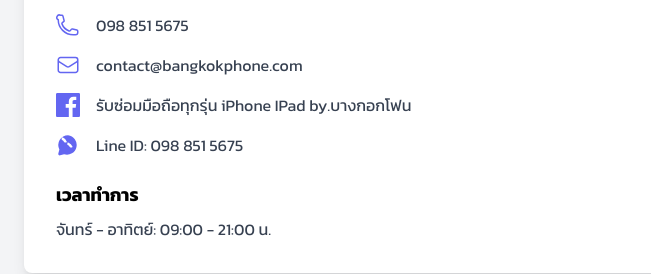
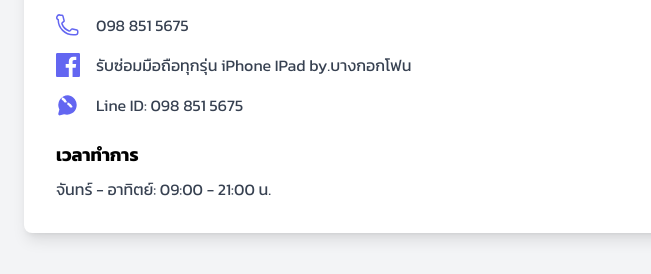
Before and after one commit to mm12346/Bangkokphone, a plain HTML site: page index.html in a window 1280 px wide. Shown: the part 1731-2005 px from the top of the page, 0-651 px from the left. Drawn offline with nearby package versions, Linux system fonts and the light colour scheme; no server answers.

Commit message:
Update index.html

```diff
--- a/index.html
+++ b/index.html
@@ -215,10 +215,6 @@
                           <div class="flex items-center space-x-4 mb-4">
                             <svg class="w-6 h-6 text-indigo-500 flex-shrink-0" xmlns="http://www.w3.org/2000/svg" fill="none" viewBox="0 0 24 24" stroke-width="1.5" stroke="currentColor"><path stroke-linecap="round" stroke-linejoin="round" d="M2.25 6.75c0 8.284 6.716 15 15 15h2.25a2.25 2.25 0 0 0 2.25-2.25v-1.372c0-.516-.351-.966-.852-1.091l-4.423-1.106c-.44-.11-.902.055-1.173.417l-.97 1.293c-.282.376-.769.542-1.21.38a12.035 12.035 0 0 1-7.143-7.143c-.162-.441.004-.928.38-1.21l1.293-.97c.363-.271.527-.734.417-1.173L6.963 3.102a1.125 1.125 0 0 0-1.091-.852H4.5A2.25 2.25 0 0 0 2.25 6.75Z" /></svg>
                             <a href="tel:0988515675" class="text-gray-700 hover:text-indigo-600">098 851 5675</a>
-                         </div>
-                         <div class="flex items-center space-x-4 mb-4">
-                             <svg class="w-6 h-6 text-indigo-500 flex-shrink-0" xmlns="http://www.w3.org/2000/svg" fill="none" viewBox="0 0 24 24" stroke-width="1.5" stroke="currentColor"><path stroke-linecap="round" stroke-linejoin="round" d="M21.75 6.75v10.5a2.25 2.25 0 0 1-2.25 2.25h-15a2.25 2.25 0 0 1-2.25-2.25V6.75m19.5 0A2.25 2.25 0 0 0 19.5 4.5h-15a2.25 2.25 0 0 0-2.25 2.25m19.5 0v.243a2.25 2.25 0 0 1-1.07 1.916l-7.5 4.615a2.25 2.25 0 0 1-2.36 0L3.32 8.91a2.25 2.25 0 0 1-1.07-1.916V6.75" /></svg>
-                             <a href="mailto:contact@bangkokphone.com" class="text-gray-700 hover:text-indigo-600">contact@bangkokphone.com</a>
                          </div>
                          <!-- Facebook -->
                          <div class="flex items-center space-x-4 mb-4">
```
